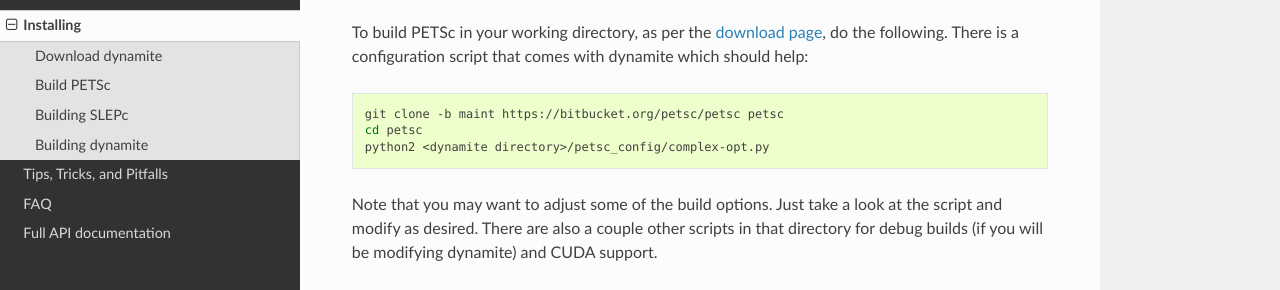
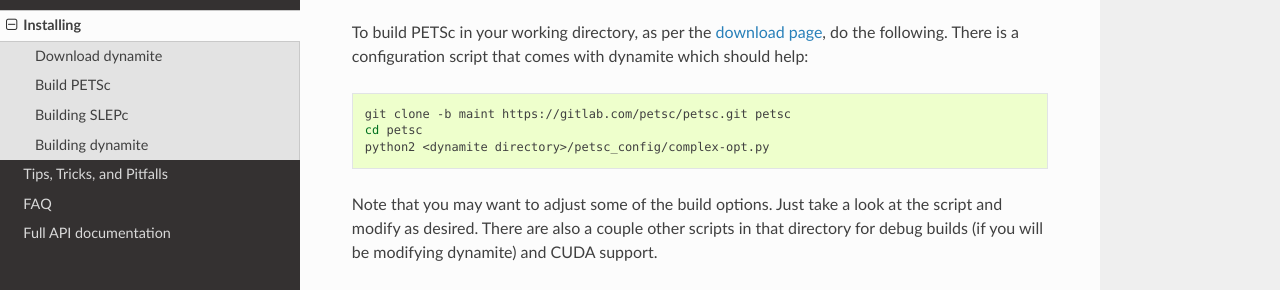
Before and after one commit to GregDMeyer/dynamite, a Sphinx documentation site: the page built from docs/install.rst, in a window 1280 px wide and 900 px high, scrolled down 363 px. Shown: the part 153-443 px from the top of the window. Built offline with Sphinx 7.4.7 and the Read the Docs theme 2.0.0, drawn with Linux system fonts in a browser that asks for light colours; some of the changed lines change nothing that is shown.

Commit message:
update PETSc download URL

```diff
--- a/docs/install.rst
+++ b/docs/install.rst
@@ -26,7 +26,7 @@ following. There is a configuration script that comes with dynamite which should
 
 .. code:: bash
 
-    git clone -b maint https://bitbucket.org/petsc/petsc petsc
+    git clone -b maint https://gitlab.com/petsc/petsc.git petsc
     cd petsc
     python2 <dynamite directory>/petsc_config/complex-opt.py
 
```
